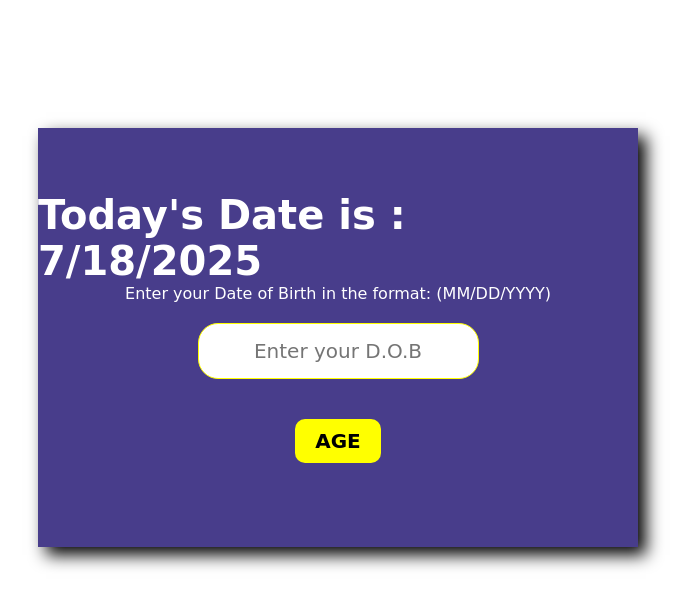
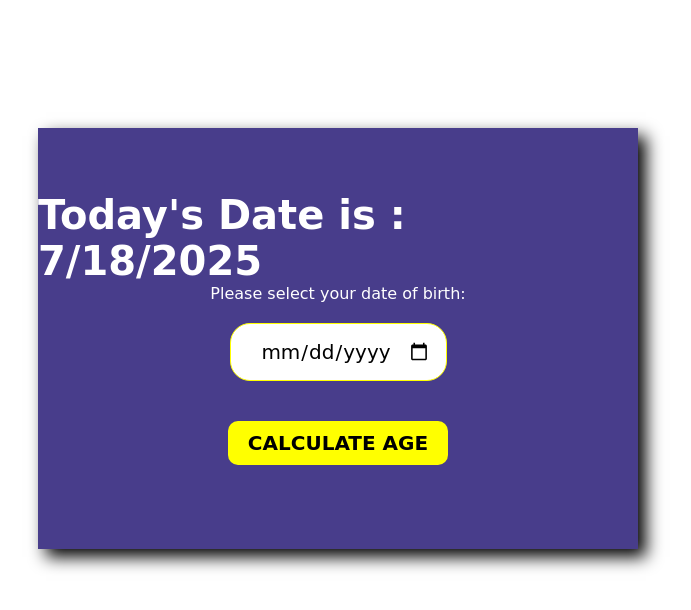
Before and after one commit to Siva8978-s/Age-calculator, a plain HTML site: page index.html in a window 1280 px wide. Shown: the whole page, without its empty margins (302-993 px from the left). Drawn offline with Linux system fonts and the light colour scheme.

Commit message:
Update index.html

```diff
--- a/index.html
+++ b/index.html
@@ -1,23 +1,23 @@
 <!DOCTYPE html>
 <html lang="en">
 <head>
-    <meta charset="UTF-8">
-    <meta http-equiv="X-UA-Compatible" content="IE=edge">
-    <meta name="viewport" content="width=device-width, initial-scale=1.0">
-    <link rel="stylesheet" href="style.css">
-    <title>Age Calculator</title>
+  <meta charset="UTF-8" />
+  <meta http-equiv="X-UA-Compatible" content="IE=edge" />
+  <meta name="viewport" content="width=device-width, initial-scale=1.0" />
+  <title>Age Calculator</title>
+  <link rel="stylesheet" href="style.css" />
 </head>
 <body>
-    <div class="container">
-        <p id="currDate"> </p>
-        <p>Enter your Date of Birth in the format: (MM/DD/YYYY)</p>
-        <input type="text" placeholder="Enter your D.O.B" id="DOB">
-        <button id="CalcAge">Age</button>
+  <div class="lightning"></div>
+  <div class="container">
+    <p id="currDate"></p>
+    <p class="instructions">Please select your date of birth:</p>
+    <input type="date" id="DOB" class="date-input" />
+    <button id="CalcAge">Calculate Age</button>
+    <div id="displayAge">
+      <p id="age"></p>
     </div>
-  <div id="displayAge">
-      <p id="age"></p>
   </div>
-    <script src="script.js">
-    </script>
+  <script src="script.js"></script>
 </body>
 </html>
```
